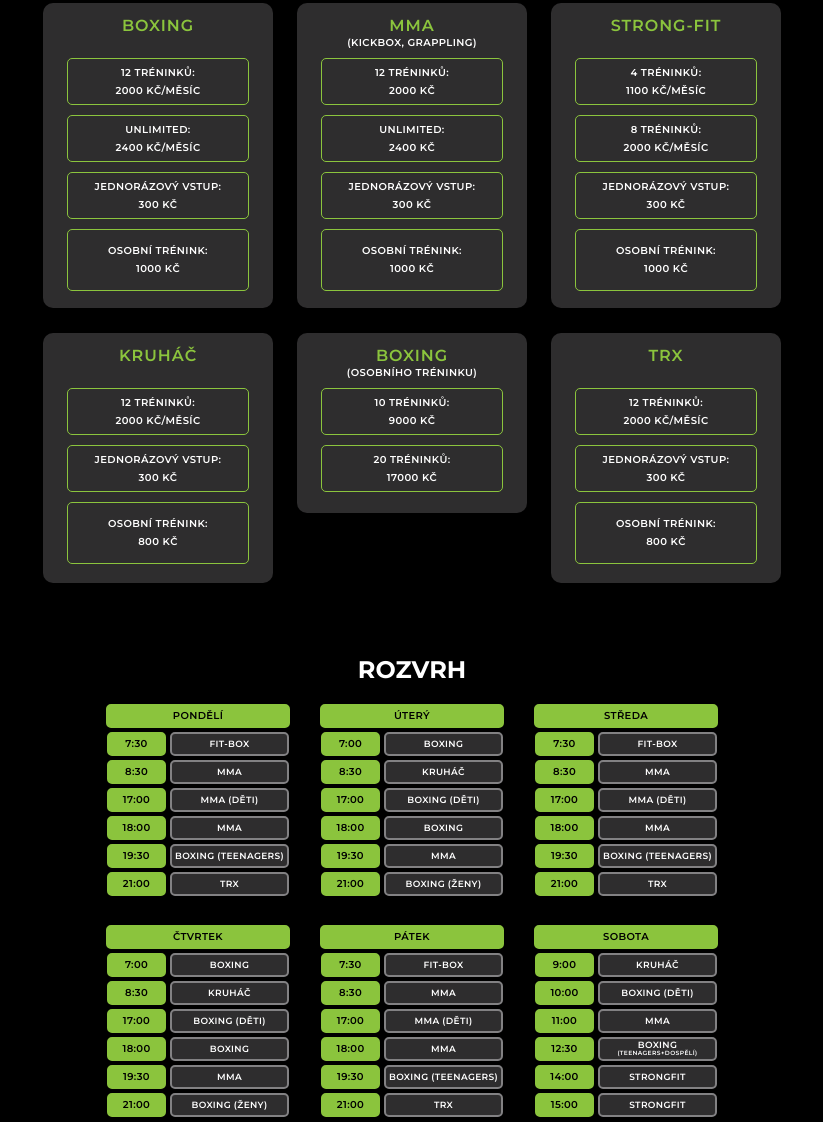
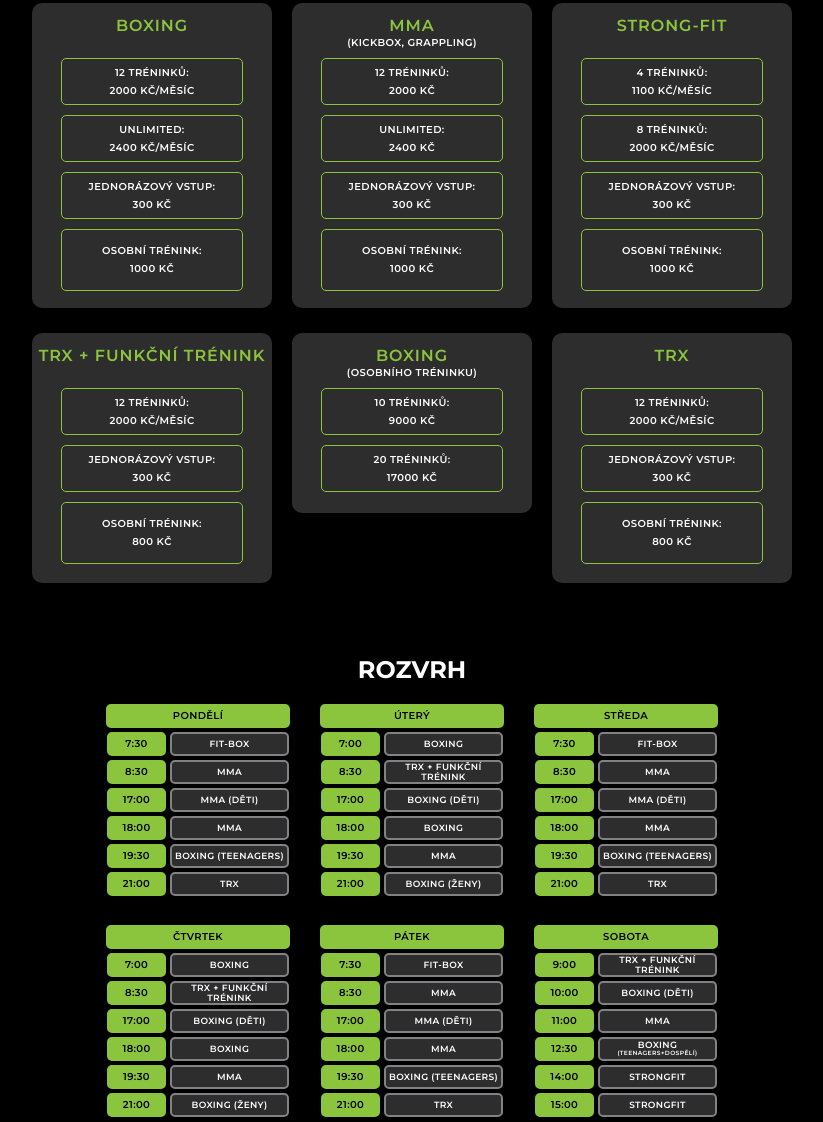
Before and after one commit to MykhailoKosach/CenterGym-Website, a plain HTML site: page cz.html in a window 1280 px wide. Shown: the part 900-2022 px from the top of the page, without its empty margins (228-1051 px from the left). Drawn offline with Linux system fonts and the light colour scheme.

Commit message:
LAst Changes

```diff
--- a/CSS/style-tablet.css
+++ b/CSS/style-tablet.css
@@ -180,10 +180,10 @@
     }
     .memb{
         background-color: #2E2D2E;
-        width: 230px;
+        width: 240px;
         height: 180px;
-        margin-left: 12px;
-        margin-right: 12px;
+        margin-left: 10px;
+        margin-right: 10px;
         border-radius: 10px;
         display: flex;
         flex-direction: column;
--- a/CSS/style_mobile.css
+++ b/CSS/style_mobile.css
@@ -221,6 +221,9 @@
     .memb-header2{
         margin-bottom: 18px;
     }
+    .memb-header3{
+        margin-bottom: 3px;
+    }
     .memb{
         background-color: #2E2D2E;
         width: 160px;
--- a/cz.html
+++ b/cz.html
@@ -7,7 +7,7 @@
     <meta name="description" content="THIS IS A GYM THAT OFFERS GROUP AND PERSONAL TRAINING IN MMA, KICKBOXING,
     GRAPPLING, AS WELL AS BOXING, CROSSFIT AND TRX. AGE, GENDER AND TRAINING LEVEL ARE NOT IMPORTANT.
     WE WILL TEACH EVERYONE!">
-    <meta name="keywords" content="Mma, Kickbox, Trx, Boxing, Fit-Box, Kruháč in Praha">
+    <meta name="keywords" content="Mma, Kickbox, Trx, Boxing, Fit-Box circle, TRX + funkční trénink in Praha">
     <meta name="creator" content="Mykhailo Kosach">
     <link rel="icon" type="image/x-icon" href="/Images/CENTER logo.ico">
     <link rel="stylesheet" href="/CSS/style.css">
@@ -106,7 +106,7 @@
         </div>
         <div class="memb-row memb-desk">
             <div class="memb memb1">
-                <h3 class="memb-header memb-header2">Kruháč</h3>
+                <h3 class="memb-header memb-header2">TRX + funkční trénink</h3>
                 <div class="memb-price">12 tréninků:<br>2000 Kč/Měsíc</div>
                 <div class="memb-price">JEDNORÁZOVÝ Vstup:<br>300 Kč</div>
                 <div class="memb-price price2">Osobní trénink:<br>800 Kč</div>
@@ -148,7 +148,7 @@
             </div>
             <div class="memb-column">
             <div class="memb memb1">
-                <h3 class="memb-header memb-header2">Kruháč</h3>
+                <h3 class="memb-header memb-header3">TRX + funkční trénink</h3>
                 <div class="memb-price">12 tréninků:<br>2000 Kč/Měsíc</div>
                 <div class="memb-price">JEDNORÁZOVÝ Vstup:<br>300 Kč</div>
                 <div class="memb-price price2">Osobní trénink:<br>800 Kč</div>
@@ -208,9 +208,9 @@
         <div class="schedule-row">
             <div class="schedule-cell">8:30</div>
             <div class="schedule-cell-day">Mma</div>
-            <div class="schedule-cell-day">Kruháč</div>
+            <div class="schedule-cell-day circle circle">TRX + funkční trénink</div>
             <div class="schedule-cell-day">Mma</div>
-            <div class="schedule-cell-day">Kruháč</div>
+            <div class="schedule-cell-day circle">TRX + funkční trénink</div>
             <div class="schedule-cell-day">Mma</div>
             <div class="schedule-cell-empty"></div>
             <div class="schedule-cell-empty"></div>
@@ -222,7 +222,7 @@
             <div class="schedule-cell-empty"></div>
             <div class="schedule-cell-empty"></div>
             <div class="schedule-cell-empty"></div>
-            <div class="schedule-cell-day">Kruháč</div>
+            <div class="schedule-cell-day circle">TRX + funkční trénink</div>
             <div class="schedule-cell-empty"></div>
         </div>
         <div class="schedule-row">
@@ -374,7 +374,7 @@
                 </div>
                 <div class="schedule-row">
                     <div class="schedule-group">8:30</div>
-                    <div class="schedule-group group-name">Kruháč</div>
+                    <div class="schedule-group group-name circle">TRX + funkční trénink</div>
                 </div>
                 <div class="schedule-row">
                     <div class="schedule-group">17:00</div>
@@ -430,7 +430,7 @@
                 </div>
                 <div class="schedule-row">
                     <div class="schedule-group">8:30</div>
-                    <div class="schedule-group group-name">Kruháč</div>
+                    <div class="schedule-group group-name circle">TRX + funkční trénink</div>
                 </div>
                 <div class="schedule-row">
                     <div class="schedule-group">17:00</div>
@@ -482,7 +482,7 @@
                 <div class="schedule-header">Sobota</div>
                 <div class="schedule-row">
                     <div class="schedule-group">9:00</div>
-                    <div class="schedule-group group-name">Kruháč</div>
+                    <div class="schedule-group group-name circle">TRX + funkční trénink</div>
                 </div>
                 <div class="schedule-row">
                     <div class="schedule-group">10:00</div>
@@ -556,7 +556,7 @@
                 </div>
                 <div class="schedule-row">
                     <div class="schedule-group">8:30</div>
-                    <div class="schedule-group group-name">Kruháč</div>
+                    <div class="schedule-group group-name circle">TRX + funkční trénink</div>
                 </div>
                 <div class="schedule-row">
                     <div class="schedule-group">17:00</div>
@@ -612,7 +612,7 @@
                 </div>
                 <div class="schedule-row">
                     <div class="schedule-group">8:30</div>
-                    <div class="schedule-group group-name">Kruháč</div>
+                    <div class="schedule-group group-name circle">TRX + funkční trénink</div>
                 </div>
                 <div class="schedule-row">
                     <div class="schedule-group">17:00</div>
@@ -662,7 +662,7 @@
                 <div class="schedule-header">Sobota</div>
                 <div class="schedule-row">
                     <div class="schedule-group">9:00</div>
-                    <div class="schedule-group group-name">Kruháč</div>
+                    <div class="schedule-group group-name circle">TRX + funkční trénink</div>
                 </div>
                 <div class="schedule-row">
                     <div class="schedule-group">10:00</div>
@@ -704,7 +704,7 @@
             <div class="about-block">
                 <h3 class="about-header">center</h3>
                 <p class="about-text">je skupinové a osobní tréninky smíšených bojových umění MMA (Kickbox, Grappling),
-                     a také Boxing, Fit-Box, TRX, Kruháč a StrongFit, pro dospělé a děti.
+                    a také Boxing, Fit-Box, TRX + funkční trénink a StrongFit, pro dospělé a děti.
                     <br><br>
                     V našem sportovním klubu můžete získat nejlepší trénink od profesionálních trenérů a současných sportovců, kteří
                     Vám pomohou překonat sami sebe. Najděte "CENTER" síly a energie v nás!
@@ -760,7 +760,7 @@
                 <div class="trainer-text-block">
                     <h3 class="trainer-header">Marilena
                         <br>Cherepanin</h3>
-                    <h4>TRX, Kruháč</h4>
+                    <h4>TRX circle, TRX + funkční trénink</h4>
                     <div class="trainer-description">Kvalifikovaný fitness trenér pro skupinový a funkční trénink.
                         Trénuje a vede lekce již více než 6 let. Za tu dobu na sobě vyzkoušela mnoho technik, takže ví, jak
                         pomoci lidem zamilovat si sport a dosáhnout těch nejlepších výsledků jako nikdo jiný.
```
Also changed, not shown: index.html (+13 -13 lines).
